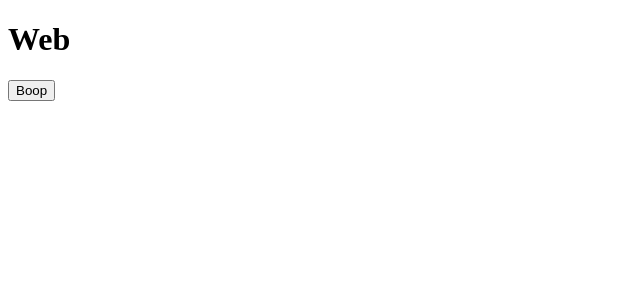
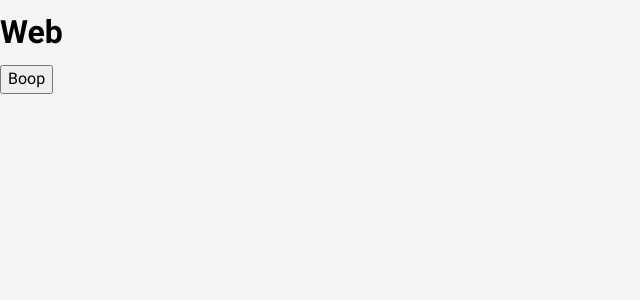
Before and after one commit to JsViking/wineCollection, a Next.js app in the folder apps/frontend/: page / in a window 1280 px wide. Shown: the top 300 px of the page, without its empty margins (0-640 px from the left). Built offline with nearby package versions, Linux system fonts and the light colour scheme.

Commit message:
Add baselayout

```diff
--- /dev/null
+++ b/apps/frontend/layouts/baseLayout/baseLayout.module.scss
@@ -0,0 +1,3 @@
+.BaseLayout {
+  position: relative;
+}
--- /dev/null
+++ b/apps/frontend/layouts/baseLayout/index.tsx
@@ -0,0 +1,11 @@
+import classes from './baseLayout.module.scss';
+
+interface Props {
+  children?: React.ReactNode;
+}
+
+const BaseLayout = ({ children }: Props) => {
+  return <div className={classes.BaseLayout}>{children}</div>;
+};
+
+export default BaseLayout;
--- a/apps/frontend/package.json
+++ b/apps/frontend/package.json
@@ -12,6 +12,7 @@
     "next": "12.3.1",
     "react": "18.2.0",
     "react-dom": "18.2.0",
+    "sass": "^1.55.0",
     "ui": "*"
   },
   "devDependencies": {
--- /dev/null
+++ b/apps/frontend/pages/_app.tsx
@@ -0,0 +1,22 @@
+import React from 'react';
+import '../styles/global.scss';
+import type { ReactElement, ReactNode } from 'react';
+import type { AppProps } from 'next/app';
+import type { NextPage } from 'next';
+
+type NextPageWithLayout = NextPage & {
+  getLayout?: (page: ReactElement, props: AppProps) => ReactNode;
+};
+
+type AppPropsWithLayout = AppProps & {
+  Component: NextPageWithLayout;
+};
+
+function MyApp({ Component, pageProps }: AppPropsWithLayout) {
+  console.log('pageProps', pageProps);
+  const getLayout = Component.getLayout ?? ((page) => page);
+  // @ts-ignore
+  return getLayout(<Component {...pageProps} />, pageProps);
+}
+
+export default MyApp;
--- a/apps/frontend/pages/index.tsx
+++ b/apps/frontend/pages/index.tsx
@@ -1,10 +1,18 @@
-import { Button } from "ui";
+import { ReactElement } from 'react';
+import { Button } from 'ui';
+import Layout from 'layouts/baseLayout';
 
-export default function Web() {
+const Home = () => {
   return (
     <div>
       <h1>Web</h1>
       <Button />
     </div>
   );
-}
+};
+
+Home.getLayout = function getLayout(page: ReactElement) {
+  return <Layout>{page}</Layout>;
+};
+
+export default Home;
--- a/apps/frontend/styles/global.scss
+++ b/apps/frontend/styles/global.scss
@@ -2,7 +2,6 @@
 @import './reset';
 @import './normalize';
 @import './fonts';
-@import '../views/videoPlatformcraft/platformcraft-style.css';
 
 html,
 body {
@@ -61,89 +60,3 @@ img {
     #{unquote($key)}: $value;
   }
 }
-
-.swiper-wrapper {
-  align-items: baseline;
-}
-
-.swiper {
-  width: 100%;
-}
-
-.prev {
-  width: 21px;
-  height: 21px;
-  border-radius: 100%;
-  background: rgba(0, 0, 0, 0.4);
-  cursor: pointer;
-  position: absolute;
-  left: 8px;
-  top: calc(50% - 16px);
-  z-index: 2;
-  display: flex;
-  align-items: center;
-  justify-content: center;
-  transition: all 0.2s;
-  &:hover {
-    background: rgba(0, 0, 0, 1);
-  }
-  &.swiper-button-disabled {
-    cursor: default;
-    background: rgba(0, 0, 0, 0.4);
-  }
-  svg {
-    transform: scale(0.7);
-  }
-  @media (min-width: 400px) {
-    width: 42px;
-    height: 42px;
-    top: calc(50% - 32px);
-    svg {
-      transform: scale(1);
-    }
-    @media (min-width: 744px) {
-      width: 36px;
-      height: 36px;
-      top: calc(50% - 27px);
-    }
-  }
-}
-
-.next {
-  width: 21px;
-  height: 21px;
-  border-radius: 100%;
-  background: rgba(0, 0, 0, 0.4);
-  cursor: pointer;
-  position: absolute;
-  right: 8px;
-  top: calc(50% - 19px);
-  z-index: 2;
-  display: flex;
-  align-items: center;
-  justify-content: center;
-  transition: all 0.2s;
-  &:hover {
-    background: rgba(0, 0, 0, 1);
-  }
-  &.swiper-button-disabled {
-    cursor: default;
-    background: rgba(0, 0, 0, 0.4);
-  }
-  svg {
-    transform: scale(0.7);
-  }
-  @media (min-width: 400px) {
-    width: 42px;
-    height: 42px;
-    top: calc(50% - 32px);
-    svg {
-      transform: scale(1);
-    }
-    @media (min-width: 744px) {
-      width: 36px;
-      height: 36px;
-      top: calc(50% - 27px);
-    }
-  }
-}
```
Also changed, not shown: apps/frontend/tsconfig.json (+18 -2 lines), 1 other file (tests, documents, lock files or other folders).
